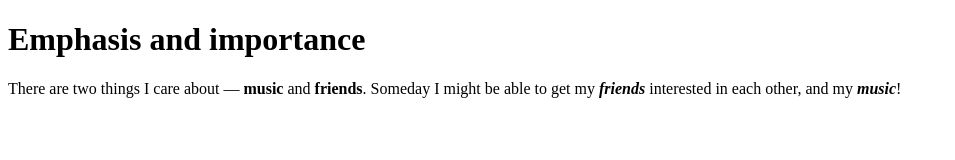
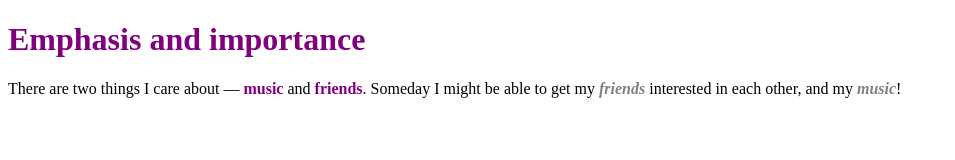
Before and after one commit to Gitthuma/html-text-basics-3, a plain HTML site: page index.html in a window 1280 px wide. Shown: the whole page, without its empty margins (0-955 px from the left). Drawn offline with Linux system fonts and the light colour scheme.

Commit message:
Added css directory with style.css file, added provided styling and linked it to index.html

```diff
--- /dev/null
+++ b/css/style.css
@@ -0,0 +1,8 @@
+h1,
+strong {
+  color: purple;
+}
+
+em {
+  color: gray;
+}
--- a/index.html
+++ b/index.html
@@ -4,6 +4,7 @@
     <meta charset="UTF-8">
     <meta name="viewport" content="width=device-width, initial-scale=1.0">
     <title>html text basics 3</title>
+    <link rel="stylesheet" href="css/style.css">
 </head>
 <body>
     <h1>Emphasis and importance</h1>
```
